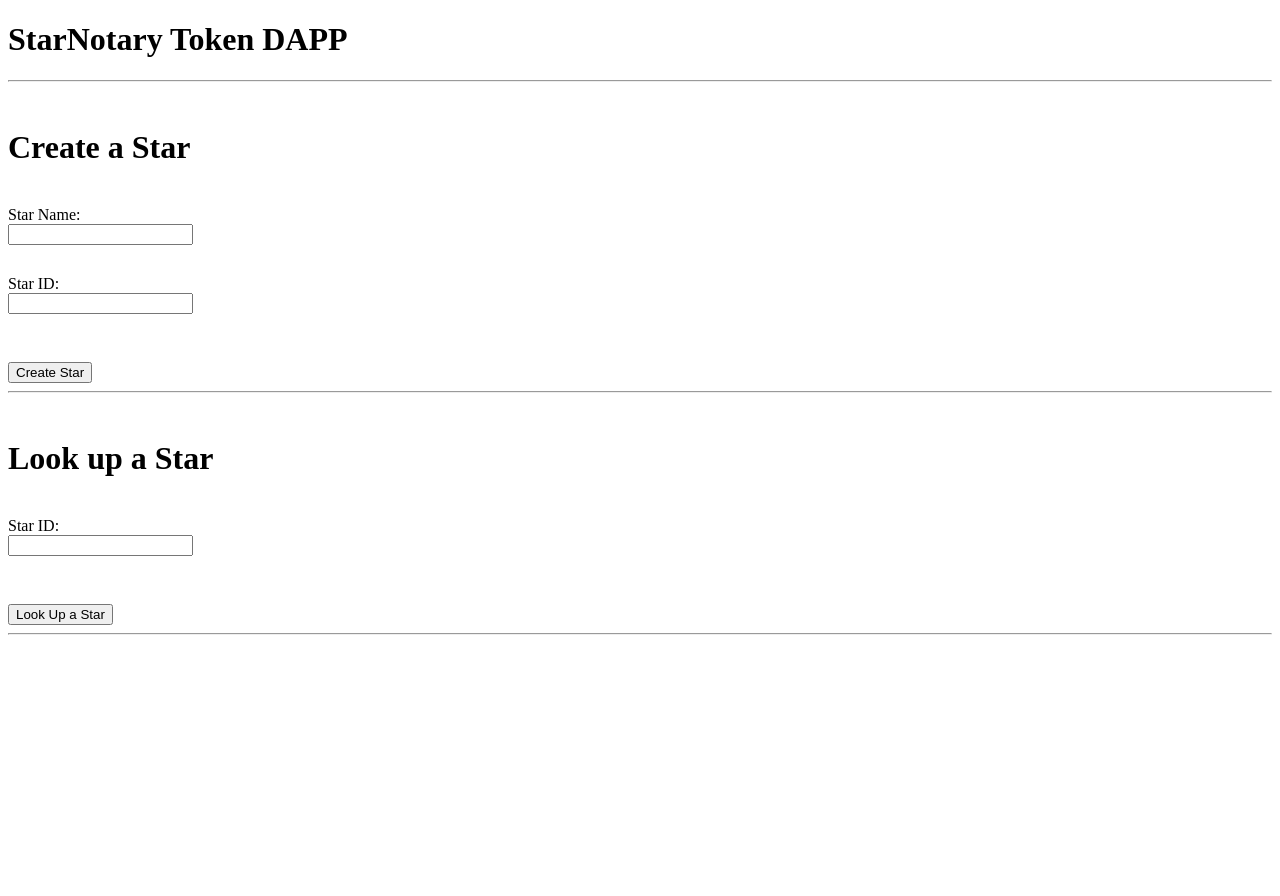
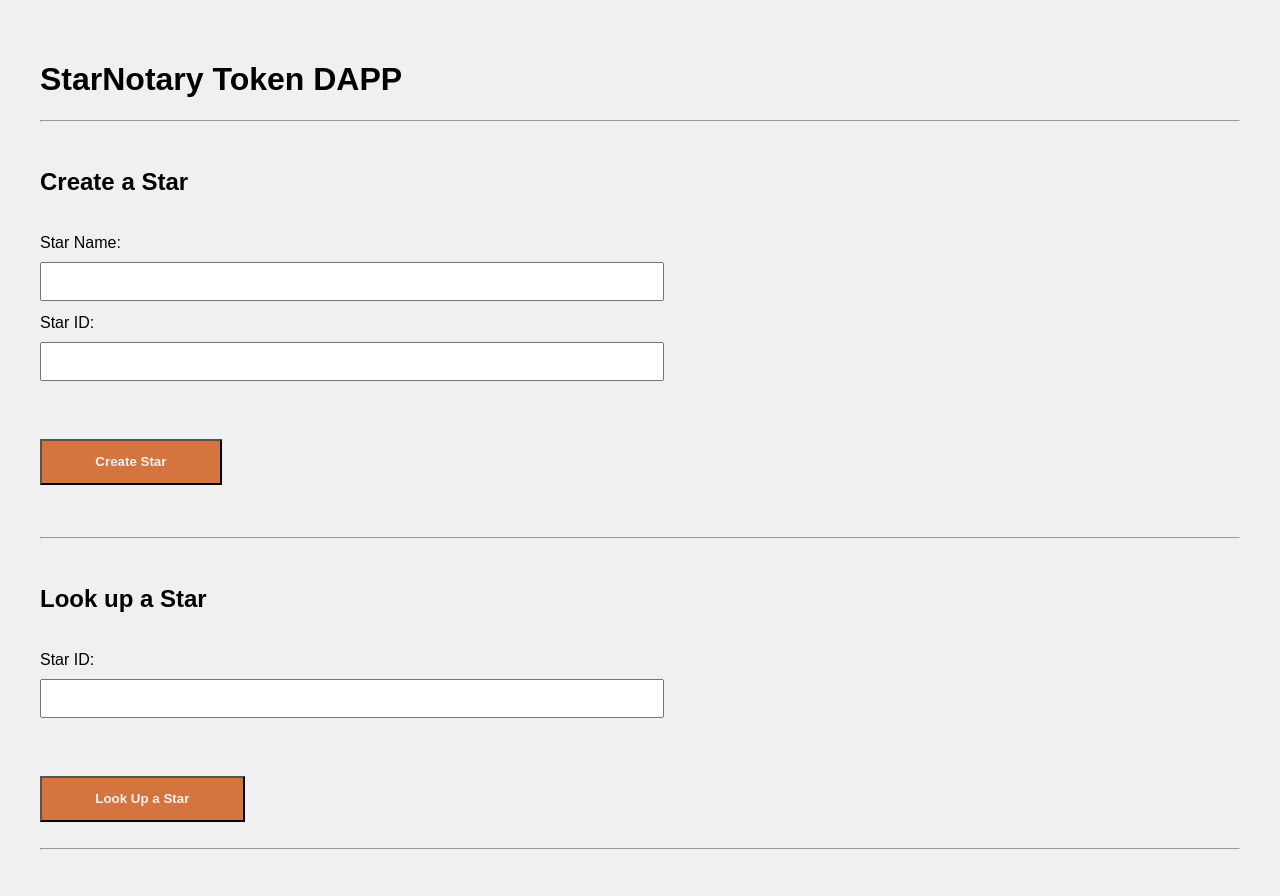
Before and after one commit to suabochica/blockchain-nanodegree, a website: page projects/02-project-decentralized-star-notary/app/src/index.html in a window 1280 px wide. Before the commit the page ends 800 px from the top, so only its background shows below. Drawn offline with Linux system fonts and the light colour scheme.

Commit message:
project-2: add styles

```diff
--- a/projects/02-project-decentralized-star-notary/app/src/index.html
+++ b/projects/02-project-decentralized-star-notary/app/src/index.html
@@ -2,30 +2,26 @@
 <html>
 
 <head>
+  <meta charset="UTF-8">
+  <meta name="viewport" content="width=device-width, initial-scale=1.0">
+  <meta http-equiv="X-UA-Compatible" content="ie=edge">
   <title>StarNotary DAPP</title>
   <link href='https://fonts.googleapis.com/css?family=Open+Sans:400,700' rel='stylesheet' type='text/css'>
+  <link href="main.css" rel="stylesheet" type="text/css">
 </head>
-<style>
-  input {
-    display: block;
-    margin-bottom: 12px;
-  }
-</style>
 
 <body>
   <h1>StarNotary Token DAPP</h1>
-
   <hr>
-
   <br>
-  <h1>Create a Star</h1>
+  <h2>Create a Star</h2>
   <br><label for="starName">Star Name:</label><input type="text" id="starName"></input>
   <br><label for="starId">Star ID:</label><input type="text" id="starId"></input>
   <br><br><button id="createStar" onclick="App.createStar()">Create Star</button>
   <br>
   <hr>
   <br>
-  <h1>Look up a Star</h1>
+  <h2>Look up a Star</h2>
   <br><label for="name">Star ID:</label><input type="text" id="lookId"></input>
   <br><br><button onclick="App.lookUp()">Look Up a Star</button>
   <hr>
--- a/projects/02-project-decentralized-star-notary/app/src/main.css
+++ b/projects/02-project-decentralized-star-notary/app/src/main.css
@@ -1 +1,26 @@
 /* TODO: Add Styles */
+body {
+    background-color: #F0F0F0;
+    font-family: 'OpenSans','Source Sans Pro', 'Arial';
+    padding: 2em;
+}
+
+label {
+    display: block;
+    margin-bottom: 10px;
+}
+
+input {
+    margin-bottom: 1em;
+    padding: 10px;
+    width: 50%;
+}
+
+button {
+    background-color: #d4753f;
+    color: #F0F0F0;
+    display: block;
+    font-weight: 600;
+    margin: 2em 0;
+    padding: 1em 4em;
+}
```
Also changed, not shown: projects/02-project-decentralized-star-notary/app/webpack.config.js (+10 -1 lines), projects/02-project-decentralized-star-notary/truffle-config.js (+13 -5 lines), projects/02-project-decentralized-star-notary/README.md.
